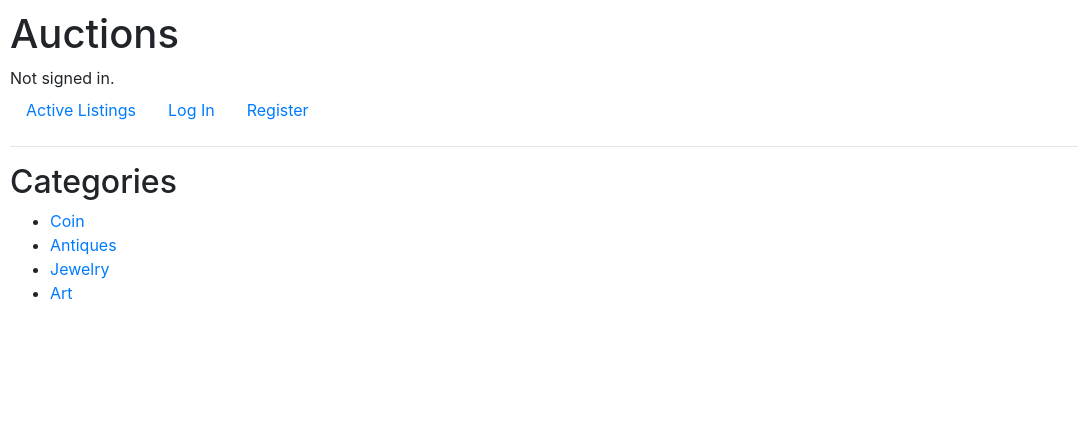
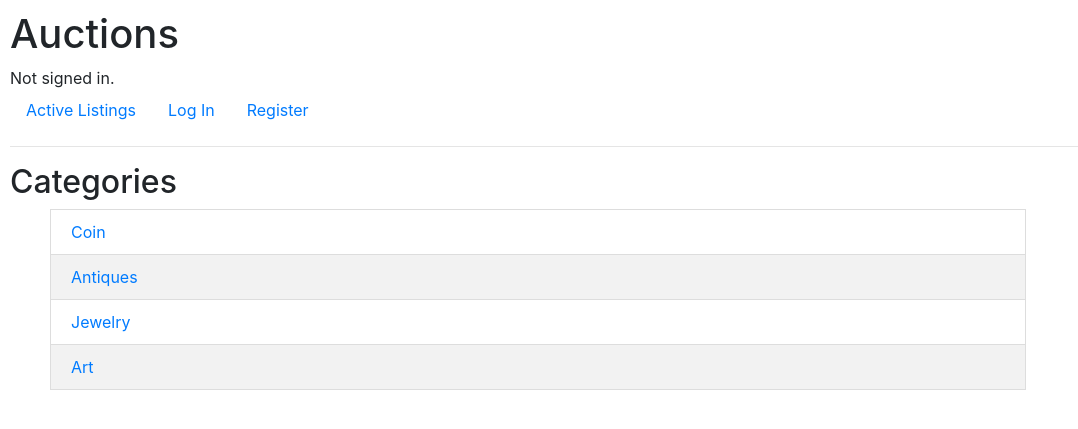
Before and after one commit to thaohvm/commerce, a Django app: page /category in a window 1280 px wide. Shown: the top 429 px of the page, without its empty margins (0-1078 px from the left). Run offline with Django 3.2, Linux system fonts and the light colour scheme; data comes from the database, SQL or seed files in the repository; both versions use the stored data as it was after the commit; some libraries are stand-ins or nearby versions.

Commit message:
css table

```diff
--- a/auctions/static/auctions/styles.css
+++ b/auctions/static/auctions/styles.css
@@ -21,3 +21,44 @@ body {
     width: 30px;
     height: auto;
 }
+
+.place_bid_button {
+    background-color: rgb(65, 141, 228);
+    border: none;
+    color: white;
+    padding: 10px 20px;
+    display: inline-block;
+    font-size: 16px;
+    margin: 15px 2px;
+    cursor: pointer;
+}
+.place_bid_button:hover {
+    background-color: #305caf
+}
+
+.closing_button {
+    background-color: rgb(153, 22, 22);
+    border: none;
+    color: white;
+    padding: 10px 20px;
+    display: inline-block;
+    font-size: 16px;
+    margin: 15px 2px;
+    cursor: pointer;
+}
+
+.closing_button:hover {
+    background-color: #5c0813
+}
+#category {
+    width: 80%;
+}
+
+#category td {
+    padding: 10px 20px;
+    border: 1px solid #ddd;
+}
+
+#category tr:nth-child(even){
+    background-color: #f2f2f2;
+}
--- a/auctions/templates/auctions/categories.html
+++ b/auctions/templates/auctions/categories.html
@@ -4,8 +4,12 @@
     <h2>Categories</h2>
 
     <ul>
-        {% for category in categories %}
-        <li><a href= "category/{{ category.id }}">{{ category.name }}</a></li>
-        {% endfor %}
+        <table id="category">
+            {% for category in categories %}
+            <tr>
+            <td><a href= "category/{{ category.id }}">{{ category.name }}</a></td>
+            </tr>
+            {% endfor %}
+        </table>
     </ul>
 {% endblock %}
--- a/auctions/templates/auctions/layout.html
+++ b/auctions/templates/auctions/layout.html
@@ -7,6 +7,8 @@
     <title>{% block title %}Auctions{% endblock %}</title>
     <link rel="stylesheet" href="https://stackpath.bootstrapcdn.com/bootstrap/4.4.1/css/bootstrap.min.css"
         integrity="sha384-Vkoo8x4CGsO3+Hhxv8T/Q5PaXtkKtu6ug5TOeNV6gBiFeWPGFN9MuhOf23Q9Ifjh" crossorigin="anonymous">
+    <link rel="stylesheet" href="https://maxcdn.bootstrapcdn.com/bootstrap/4.0.0/css/bootstrap.min.css"
+        integrity="sha384-Gn5384xqQ1aoWXA+058RXPxPg6fy4IWvTNh0E263XmFcJlSAwiGgFAW/dAiS6JXm" crossorigin="anonymous">
     <link href="{% static 'auctions/styles.css' %}" rel="stylesheet">
 </head>
 
```
Also changed, not shown: auctions/templates/auctions/listing.html (+4 -4 lines), auctions/templates/auctions/watchlist.html (+3 -4 lines), db.sqlite3.
